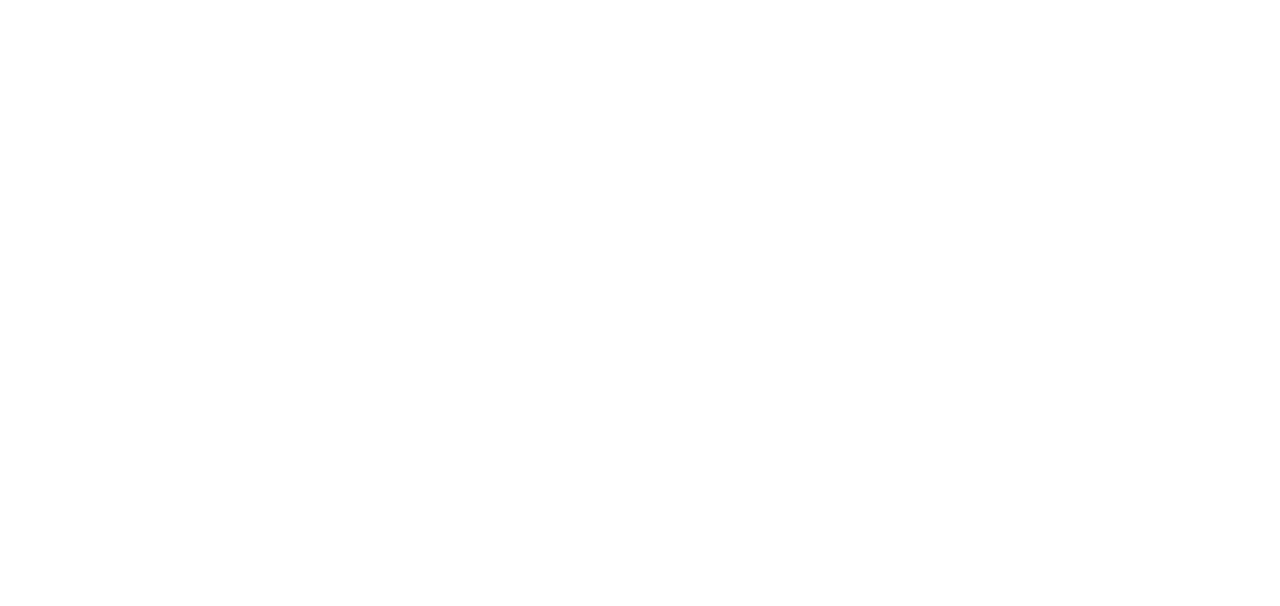
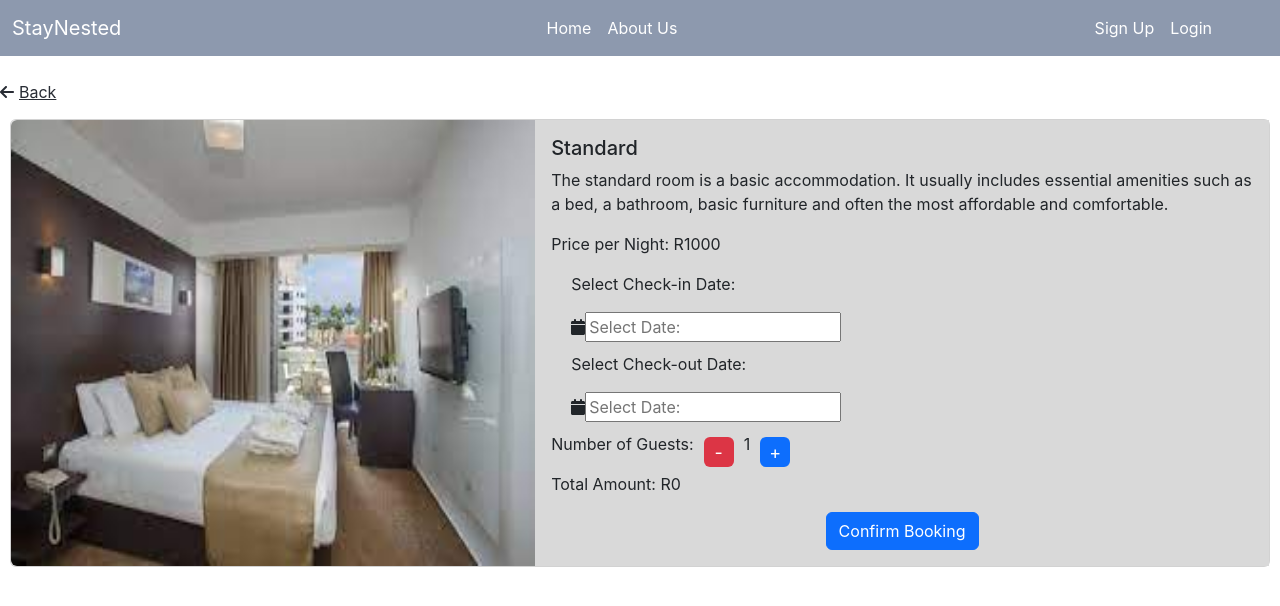
Before and after one commit to Letlhogonolo01/Hotelbooking-App, a React (Create React App) app in the folder StayNested/: page /details/0 in a window 1280 px wide. Before the commit this address had no page. Shown: the top 606 px of the page. Built offline with nearby package versions, Linux system fonts and the light colour scheme.

Commit message:
changes & updates

```diff
--- a/StayNested/src/App.css
+++ b/StayNested/src/App.css
@@ -94,7 +94,7 @@
   margin-right: 10px;
   margin-left: 10px;
 }
-.room-counter {
+.guest-counter {
   display: flex;
   align-items: center;
 }
--- a/StayNested/src/App.js
+++ b/StayNested/src/App.js
@@ -21,7 +21,10 @@ function App() {
           <Route path="/" element={<Home />}></Route>
           <Route path="/login" element={<Login />}></Route>
           <Route path="/signup" element={<SignUp />}></Route>
-          <Route path="/details" element={<BookingDetails />}></Route>
+          <Route
+            path="/details/:roomIndex"
+            element={<BookingDetails />}
+          ></Route>
           <Route path="/payment" element={<Payment />}></Route>
           <Route path="/" element={<Footer />}></Route>
         </Routes>
--- /dev/null
+++ b/StayNested/src/components/Rooms.js
@@ -0,0 +1,46 @@
+const roomData = [
+  {
+    image: "/images/standard-room.jpg",
+    title: "Standard",
+    description:
+      "The standard room is a basic accommodation. It usually includes essential amenities such as a bed, a bathroom, basic furniture and often the most affordable and comfortable.",
+    pricePerNight: 1000,
+  },
+  {
+    image: "/images/single-room.jpg",
+    title: "Single",
+    description:
+      "A single room is designed for a single occupant and typically features a single bed. It provides a private space for one person with basic amenities, making it suitable for solo travelers.",
+    pricePerNight: 1300,
+  },
+  {
+    image: "/images/delux-room.jpg",
+    title: "Delux",
+    description:
+      "A deluxe room offers additional space and more amenities compared to standard rooms. It may include upgraded furnishings, living areas, provides comfortable experience.",
+    pricePerNight: 1600,
+  },
+  {
+    image: "/images/family-room.jpg",
+    title: "Family",
+    description:
+      "A family room is designed to accommodate multiple guests, usually a family, in a single unit. It often includes separate sleeping areas for adults and children, comfortable for families traveling together.",
+    pricePerNight: 2000,
+  },
+  {
+    image: "/images/suite-room.jpg",
+    title: "Suite",
+    description:
+      "A suite is a larger and more luxurious accommodation. It typically consists of separate living and sleeping areas, providing space and privacy, making them suitable for both leisure and business travelers.",
+    pricePerNight: 2500,
+  },
+  {
+    image: "/images/presidentialsuite-room.jpg",
+    title: "Presidential Suite",
+    description:
+      "The presidential suite is the most luxurious and spacious accommodation. It is designed for high-end travelers and often includes multiple bedrooms, a living area, a dining room, and upscale amenities.",
+    pricePerNight: 3200,
+  },
+];
+
+export default roomData;
--- a/StayNested/src/components/TotalAmount.js
+++ b/StayNested/src/components/TotalAmount.js
@@ -1,10 +1,18 @@
-function calculateTotalAmount(numOfGuests, checkInDate, checkOutDate) {
-  // Define your pricing logic here
-  const basePricePerNight = 900;
+function calculateTotalAmount(
+  pricePerNight,
+  checkInDate,
+  checkOutDate,
+  // numOfGuests
+) {
+  if (!checkInDate || !checkOutDate) {
+    return 0; // Return 0 if check-in/out dates are not selected or numOfGuests is invalid
+  }
+
   const numberOfNights = Math.ceil(
     (checkOutDate - checkInDate) / (1000 * 60 * 60 * 24)
   );
-  const totalAmount = basePricePerNight * numberOfNights * numOfGuests;
+
+  const totalAmount = pricePerNight * numberOfNights;
 
   return totalAmount;
 }
--- a/StayNested/src/screens/BookingDetails.js
+++ b/StayNested/src/screens/BookingDetails.js
@@ -1,12 +1,17 @@
 import React, { useState } from "react";
-import { Link } from "react-router-dom";
+import { Link, useParams } from "react-router-dom";
 import { FontAwesomeIcon } from "@fortawesome/react-fontawesome";
-import { faCalendar } from "@fortawesome/free-solid-svg-icons"; // Added faCalendar
+import { faArrowLeft, faCalendar } from "@fortawesome/free-solid-svg-icons";
 import DatePicker from "react-datepicker";
 import calculateTotalAmount from "../components/TotalAmount";
 import Navbar from "../components/Navbar";
+import roomData from "../components/Rooms";
 
 function BookingDetails() {
+  // Get room data based on index
+  const { roomIndex } = useParams();
+  const room = roomData[roomIndex];
+
   const [checkInDate, setCheckInDate] = useState(null);
   const [checkOutDate, setCheckOutDate] = useState(null);
   const [numOfGuests, setNumOfGuests] = useState(1);
@@ -22,42 +27,33 @@ function BookingDetails() {
   };
 
   const totalAmount = calculateTotalAmount(
-    numOfGuests,
+    room.pricePerNight,
     checkInDate,
-    checkOutDate
+    checkOutDate,
   );
 
   return (
     <>
-    <Navbar />
+      <Navbar />
       <br />
-      {/* <Link to="/" className="back-icon">
+      <Link to="/" className="back-icon">
         <FontAwesomeIcon icon={faArrowLeft} /> Back
-      </Link> */}
+      </Link>
       <div className="card mb-3" style={{ margin: 10 }}>
         <div className="row g-0">
           <div className="col-md-5">
             <img
-              src="/images/standard-room.jpg"
+              src={room.image}
               className="img-fluid rounded-start"
-              alt="room"
+              alt={room.title}
               style={{ width: "100%", height: "100%" }}
             />
           </div>
           <div className="col-md-7">
             <div className="card-body">
-              <h5 className="card-title">Standard</h5>
-              <p className="card-text">
-                The Standard Room is a basic lodging option offered by hotels,
-                providing essential amenities like a bed and bathroom. It's the
-                most affordable choice, catering to budget-conscious travelers
-                seeking a comfortable place to stay. <br /> The room is simple
-                in decor and furnishings, often including a writing desk, TV,
-                and climate control. It's widely available and suitable for
-                short stays, appealing to solo travelers, couples, and business
-                travelers looking for practical accommodations without luxury
-                extras.
-              </p>
+              <h5 className="card-title">{room.title}</h5>
+              <p className="card-text">{room.description}</p>
+              <p className="card-text">Price per Night: R{room.pricePerNight}</p>
               <div className="date-picker-container">
                 <div className="align-left">
                   <p>Select Check-in Date:</p>
@@ -66,6 +62,7 @@ function BookingDetails() {
                   <FontAwesomeIcon icon={faCalendar} />
                   <DatePicker
                     selected={checkInDate}
+                    placeholderText="Select Date:"
                     onChange={(date) => setCheckInDate(date)}
                   />
                 </div>
@@ -78,12 +75,13 @@ function BookingDetails() {
                   <FontAwesomeIcon icon={faCalendar} />
                   <DatePicker
                     selected={checkOutDate}
+                    placeholderText="Select Date: "
                     onChange={(date) => setCheckOutDate(date)}
                   />
                 </div>
               </div>
-              <div className="room-counter">
-                <p className="room-count">Number of Guests:</p>
+              <div className="guest-counter">
+                <p className="guest-count">Number of Guests:</p>
                 <button
                   className="counter-button btn btn-danger"
                   onClick={handleDecrement}
@@ -102,7 +100,7 @@ function BookingDetails() {
                 <p>Total Amount: R{totalAmount}</p>
               </div>
               <Link to="/payment" className="btn btn-primary">
-                Checkout
+                Confirm Booking
               </Link>
             </div>
           </div>
--- a/StayNested/src/screens/Home.js
+++ b/StayNested/src/screens/Home.js
@@ -2,111 +2,27 @@ import React from "react";
 import { Link } from "react-router-dom";
 import Navbar from "../components/Navbar";
 import Footer from "../components/Footer";
+import roomData from "../components/Rooms";
 
 const Home = () => {
   return (
     <>
       <Navbar />
       <br />
-      <div class="row row-cols-1 row-cols-md-3 g-3">
-        <div class="col">
-          <Link to="/details">
-            <div className="card">
-              <img src="/images/standard-room.jpg" height={210} alt="room" />
-              <div class="card-body">
-                <h5 class="card-title">Standard</h5>
-                <p class="card-text">
-                  The standard room is a basic accommodation. It usually
-                  includes essential amenities such as a bed, a bathroom, basic
-                  furniture and often the most affordable and comfortable.
-                </p>
+      <div className="row row-cols-1 row-cols-md-3 g-3">
+        {roomData.map((room, index) => (
+          <div className="col" key={index}>
+            <Link to={`/details/${index}`}>
+              <div className="card">
+                <img src={room.image} height={210} alt={room.title} />
+                <div className="card-body">
+                  <h5 className="card-title">{room.title}</h5>
+                  <p className="card-text">{room.description}</p>
+                </div>
               </div>
-            </div>
-          </Link>
-        </div>
-        <div class="col">
-          <Link to="/details">
-            <div className="card">
-              <img src="/images/single-room.jpg" height={210} alt="room" />
-              <div class="card-body">
-                <h5 class="card-title">Single</h5>
-                <p class="card-text">
-                  A single room is designed for a single occupant and typically
-                  features a single bed. It provides a private space for one
-                  person with basic amenities, making it suitable for solo
-                  travelers.
-                </p>
-              </div>
-            </div>
-          </Link>
-        </div>
-        <div class="col">
-          <Link to="/details">
-            <div className="card">
-              <img src="/images/delux-room.jpg" height={210} alt="room" />
-              <div class="card-body">
-                <h5 class="card-title">Delux</h5>
-                <p class="card-text">
-                  A deluxe room offers additional space and more amenities
-                  compared to standard rooms. It may include upgraded
-                  furnishings, living areas, provides more experience.
-                </p>
-              </div>
-            </div>
-          </Link>
-        </div>
-        <div class="col">
-          <Link to="/details">
-            <div className="card">
-              <img src="/images/family-room.jpg" height={210} alt="room" />
-              <div class="card-body">
-                <h5 class="card-title">Family</h5>
-                <p class="card-text">
-                  A family room is designed to accommodate multiple guests,
-                  usually a family, in a single unit. It often includes separate
-                  sleeping areas for adults and children, comfortable for
-                  families traveling together.
-                </p>
-              </div>
-            </div>
-          </Link>
-        </div>
-        <div class="col">
-          <Link to="/details">
-            <div className="card">
-              <img src="/images/suite-room.jpg" height={210} alt="room" />
-              <div class="card-body">
-                <h5 class="card-title">Suite</h5>
-                <p class="card-text">
-                  A suite is a larger and more luxurious accommodation. It
-                  typically consists of separate living and sleeping areas,
-                  providing space and privacy, making them suitable for both
-                  leisure and business travelers.
-                </p>
-              </div>
-            </div>
-          </Link>
-        </div>
-        <div class="col">
-          <Link to="/details">
-            <div className="card">
-              <img
-                src="/images/presidentialsuite-room.jpg"
-                height={210}
-                alt="room"
-              />
-              <div class="card-body">
-                <h5 class="card-title">Presidential Suite</h5>
-                <p class="card-text">
-                  The presidential suite is the most luxurious and spacious
-                  accommodation. It is designed for high-end travelers and often
-                  includes multiple bedrooms, a living area, a dining room, and
-                  upscale amenities.
-                </p>
-              </div>
-            </div>
-          </Link>
-        </div>
+            </Link>
+          </div>
+        ))}
       </div>
       <br />
       <Footer />
```
Also changed, not shown: 1 other file (tests, documents, lock files or other folders).
